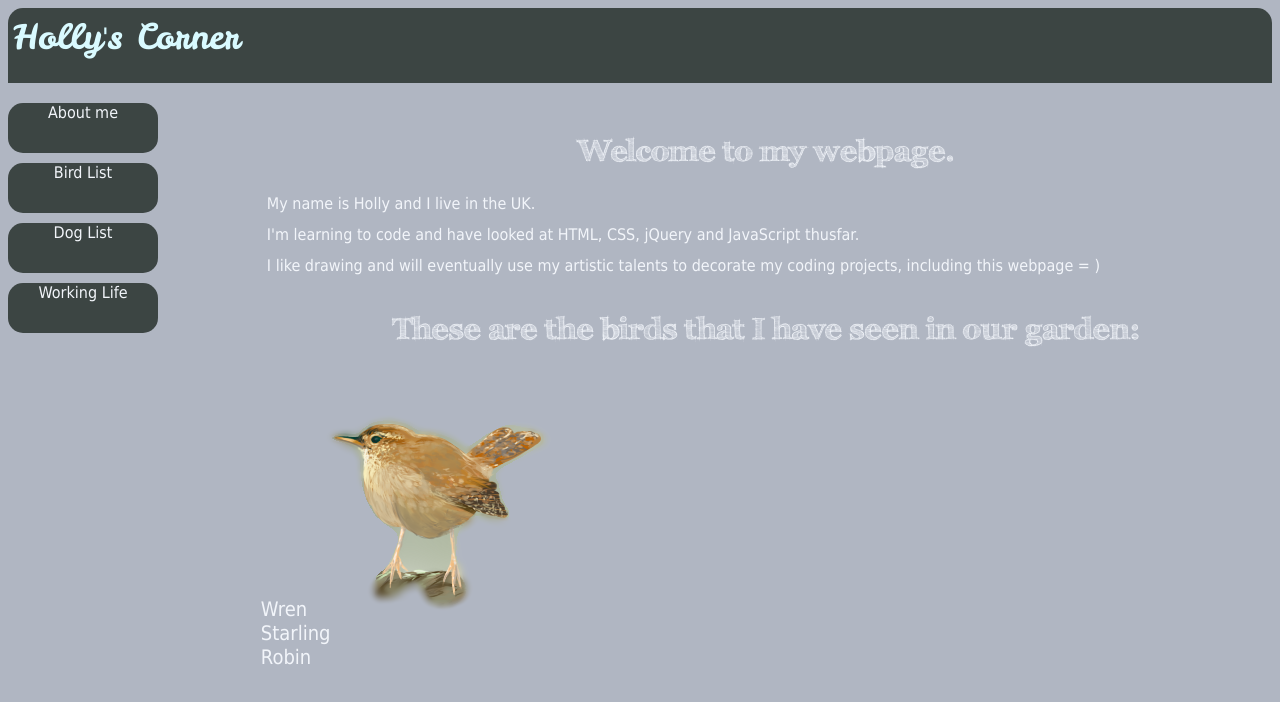
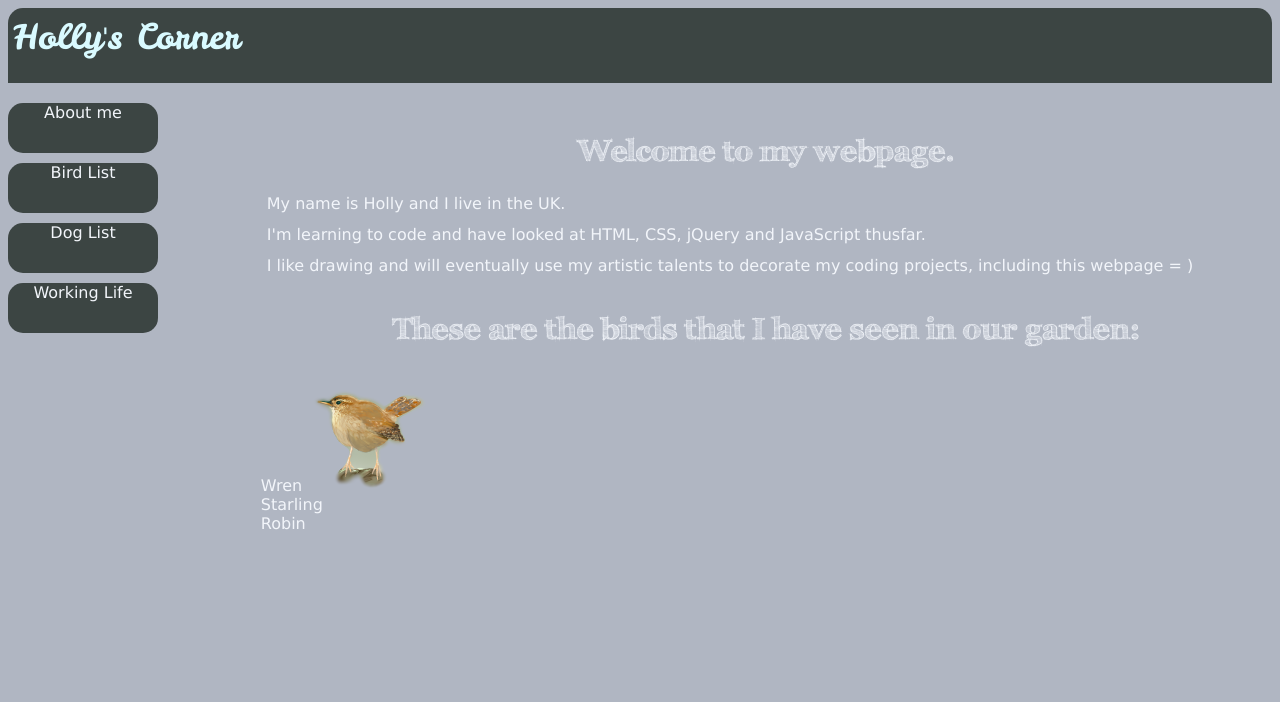
Before and after one commit to hollyrose/hollyrose.github.com, a plain HTML site: page index.html in a window 1280 px wide. Both pictures are taken after a click on the item "Bird List". Drawn offline with nearby package versions, Linux system fonts and the light colour scheme.

Commit message:
Resize bird image and general font size

```diff
--- a/styles.css
+++ b/styles.css
@@ -2,7 +2,7 @@
 
 body {
 	background-color: #B0B6C2;
-	font-family:  Tahoma, verdana, Garamond;
+	font-family:  verdana, Garamond;
 	}
 
 @font-face {
@@ -84,11 +84,14 @@ h1 {
 	}
 
 p {
-	color: #F2F5FA;
-	font-size: 16px;
 	margin: auto;
 	padding: 6px
 	}
+
+li, p {
+	font-size: 16px;
+	color: #F2F5FA;
+}
 
 #footer {
 	clear: both;
@@ -103,3 +106,13 @@ p {
 .highlighted {
 
 }
+
+.birdPic {
+  height: 125px;
+  width: auto;
+}
+
+.birdpic:hover {
+	height: 200px;
+	width: auto;
+}
```
